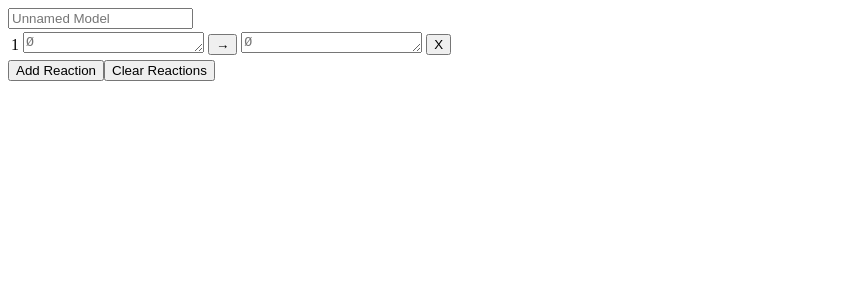
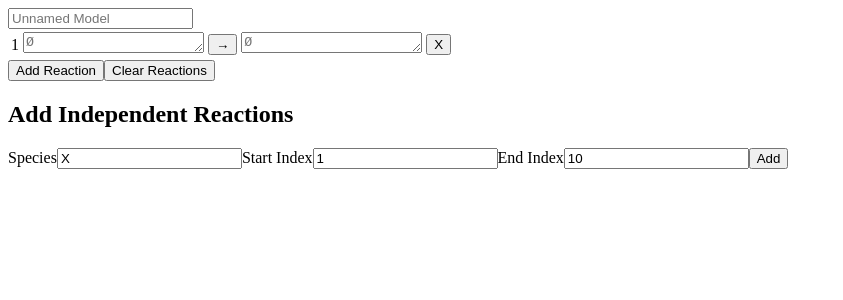
Before and after one commit to dlsucomet/CRNT-Polyglot, a React app: page / in a window 1280 px wide. Shown: the top 300 px of the page, without its empty margins (0-843 px from the left). Built offline with nearby package versions, Linux system fonts and the light colour scheme; the HTML template or start-up script is replaced by a standard one.

Commit message:
Reintroduced the add independent reactions form

```diff
--- a/src/app.tsx
+++ b/src/app.tsx
@@ -1,8 +1,36 @@
 import * as React from 'react';
 import * as ReactDOM from 'react-dom';
 
+import {observable, computed} from 'mobx';
+import {observer} from 'mobx-react';
+
 import ReactionNetworkModel from './component-models/reaction-network-model';
+import FormModel from './component-models/add-form-model';
+
 import ReactionNetworkTable from './components/reaction-network-table';
+import AddIndependentReactionsForm from './components/add-independent-reactions-form';
 
-let rn = new ReactionNetworkModel();
-ReactDOM.render(<ReactionNetworkTable reactionNetwork={rn} />, document.getElementById('root'));
+class AppModel {
+  @observable reactionNetwork: ReactionNetworkModel = new ReactionNetworkModel();
+  @observable showForm: boolean = false;
+  @observable formModel: FormModel = new FormModel(this.reactionNetwork);
+  @computed get generatedFiles() {
+    return null;
+  }
+}
+
+@observer
+class App extends React.Component<{model: AppModel}, {}> {
+  render() {
+    let m = this.props.model;
+    return (
+      <div>
+        <ReactionNetworkTable reactionNetwork={m.reactionNetwork} />
+        <AddIndependentReactionsForm model={m.formModel} />
+      </div>
+    );
+  }
+}
+
+let app = new AppModel();
+ReactDOM.render(<App model={app} />, document.getElementById('root'));
```
